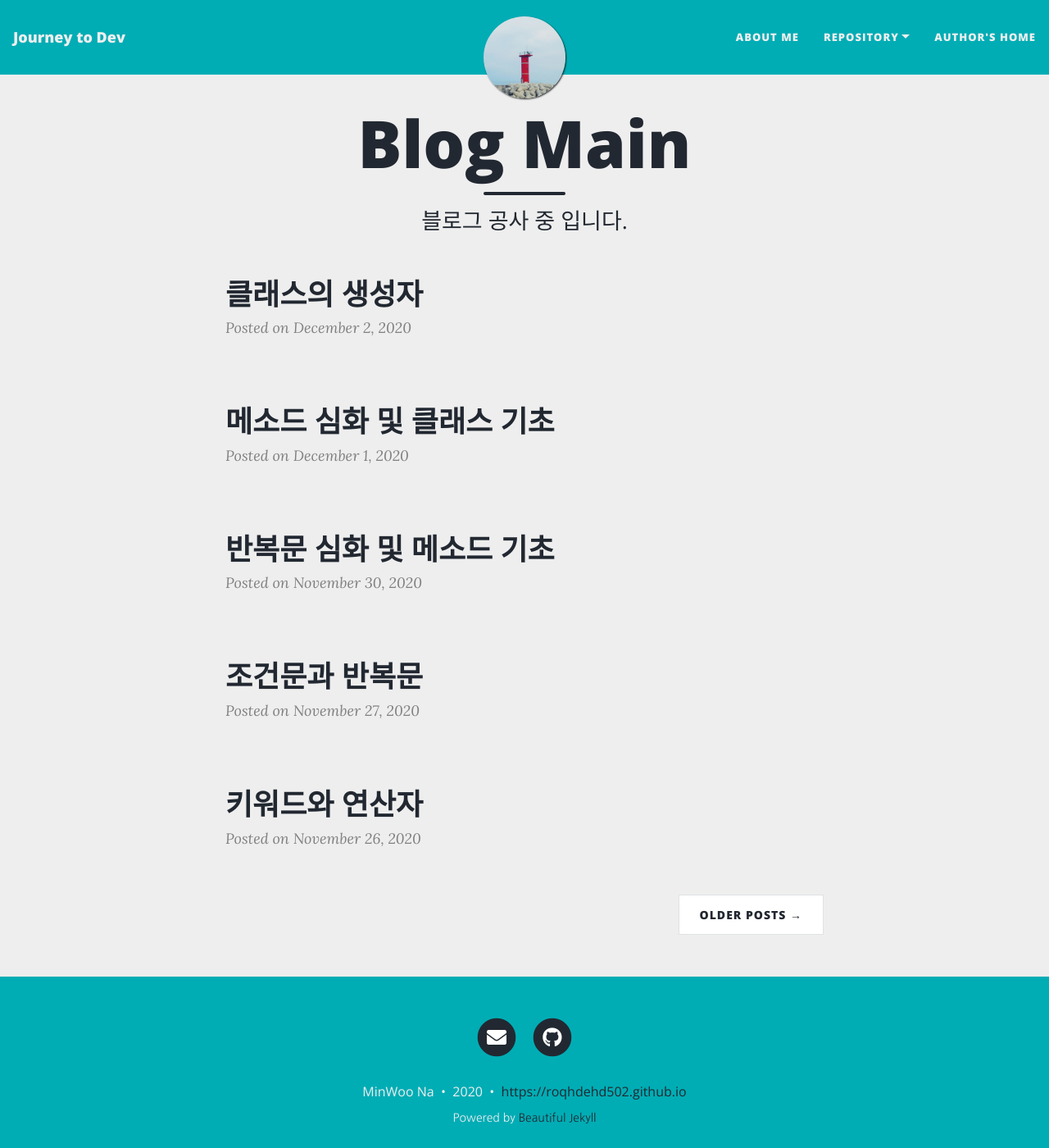
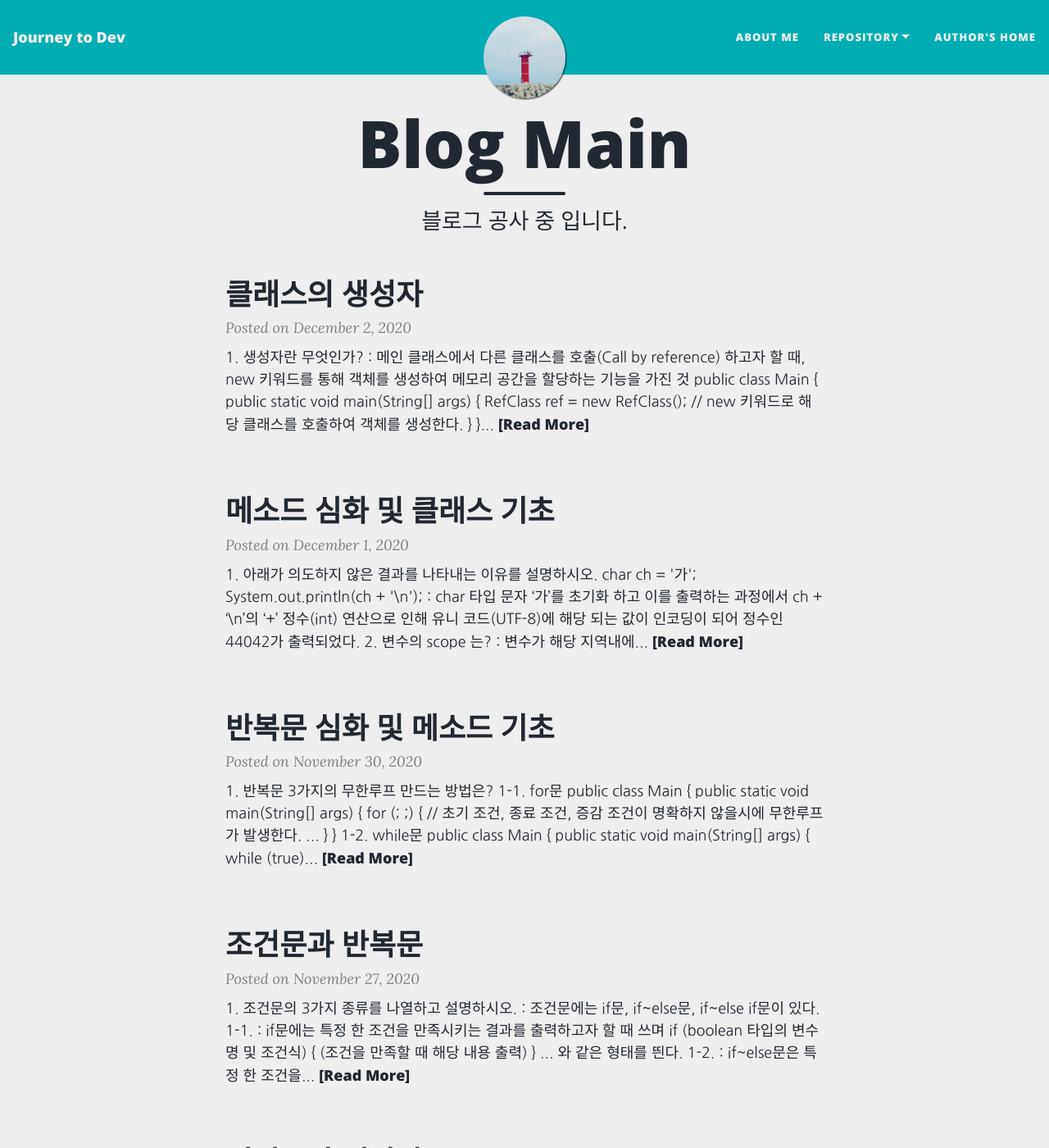
Before and after one commit to roqhdehd502/roqhdehd502.github.io, a Jekyll site: the page built from index.html, in a window 1280 px wide and 1400 px high. Shown: the whole window at 82% size. Built offline with Jekyll 4.4.1, drawn with Linux system fonts in a browser that asks for light colours; nearby versions of some CDN libraries; the list of posts is cut into pages by our own code; some of the changed text lies outside the part shown.

Commit message:
Update _config.yml

```diff
--- a/_config.yml
+++ b/_config.yml
@@ -76,16 +76,16 @@ share-links-active:
 
 # 바닥글에 웹 사이트 링크를 표시하는 방법입니다.
 # 바닥글에서 링크를 클릭하지 않으려면 이 항목 제거해주세요.
-url-pretty: "https://roqhdehd502.github.io"
+url-pretty: "https://github.com/roqhdehd502"
 
 # excerpt_length - 피드에 있는 각 게시물의 발췌문을 지정된 단어 수로 잘라냅니다.
 excerpt_length: 50
 
 # 피드의 모든 블로그 게시물에 대한 발췌문 표시 여부를 확인합니다.
-feed_show_excerpt: false
+feed_show_excerpt: true
 
 # 피드 페이지의 각 게시 미리 보기 아래에 태그 목록을 표시할지 여부
-feed_show_tags: false
+feed_show_tags: true
 
 # SEO 목적으로 웹 사이트와 연결할 키워드
 #keywords: "my,list,of,keywords"
```
